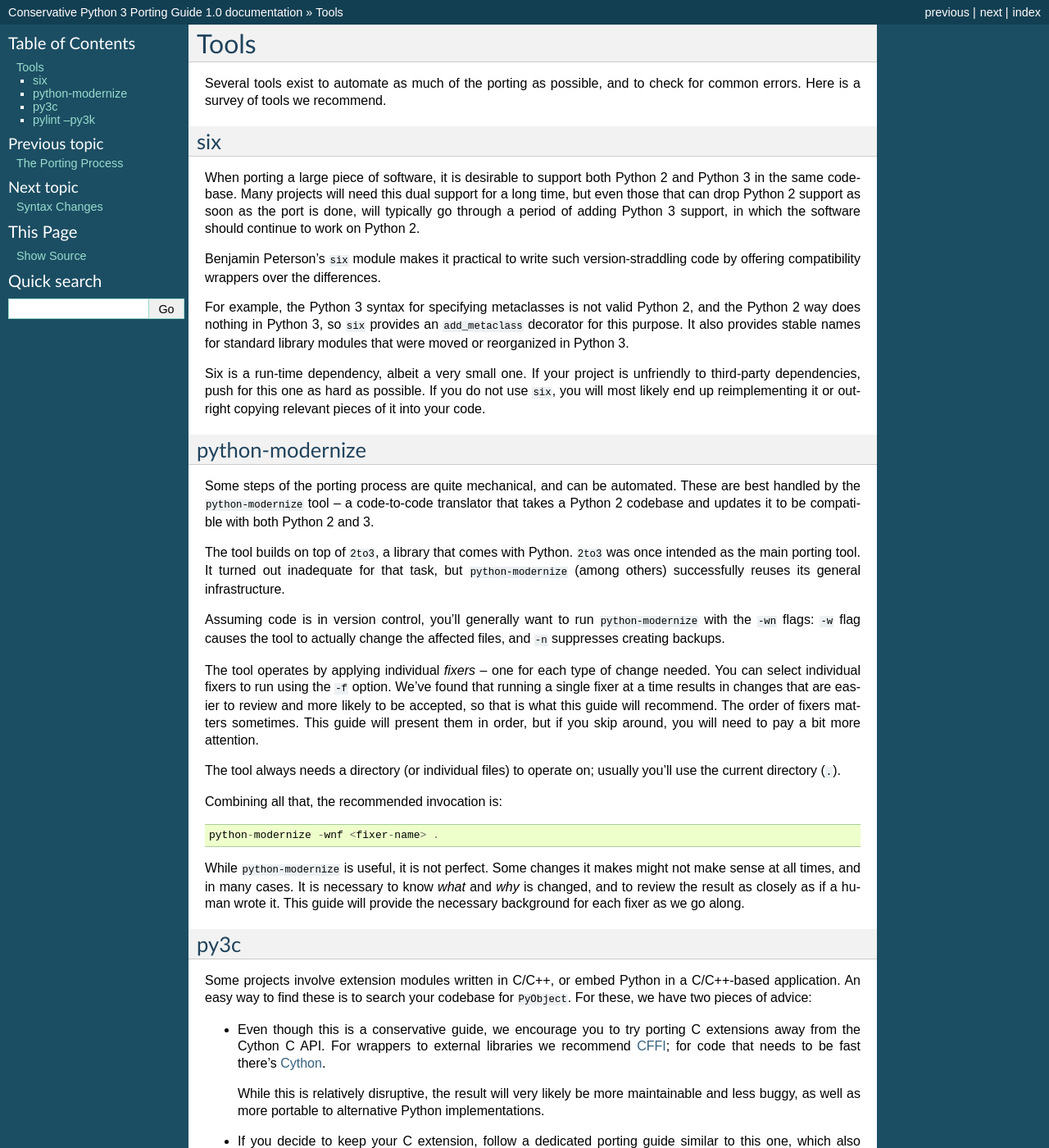
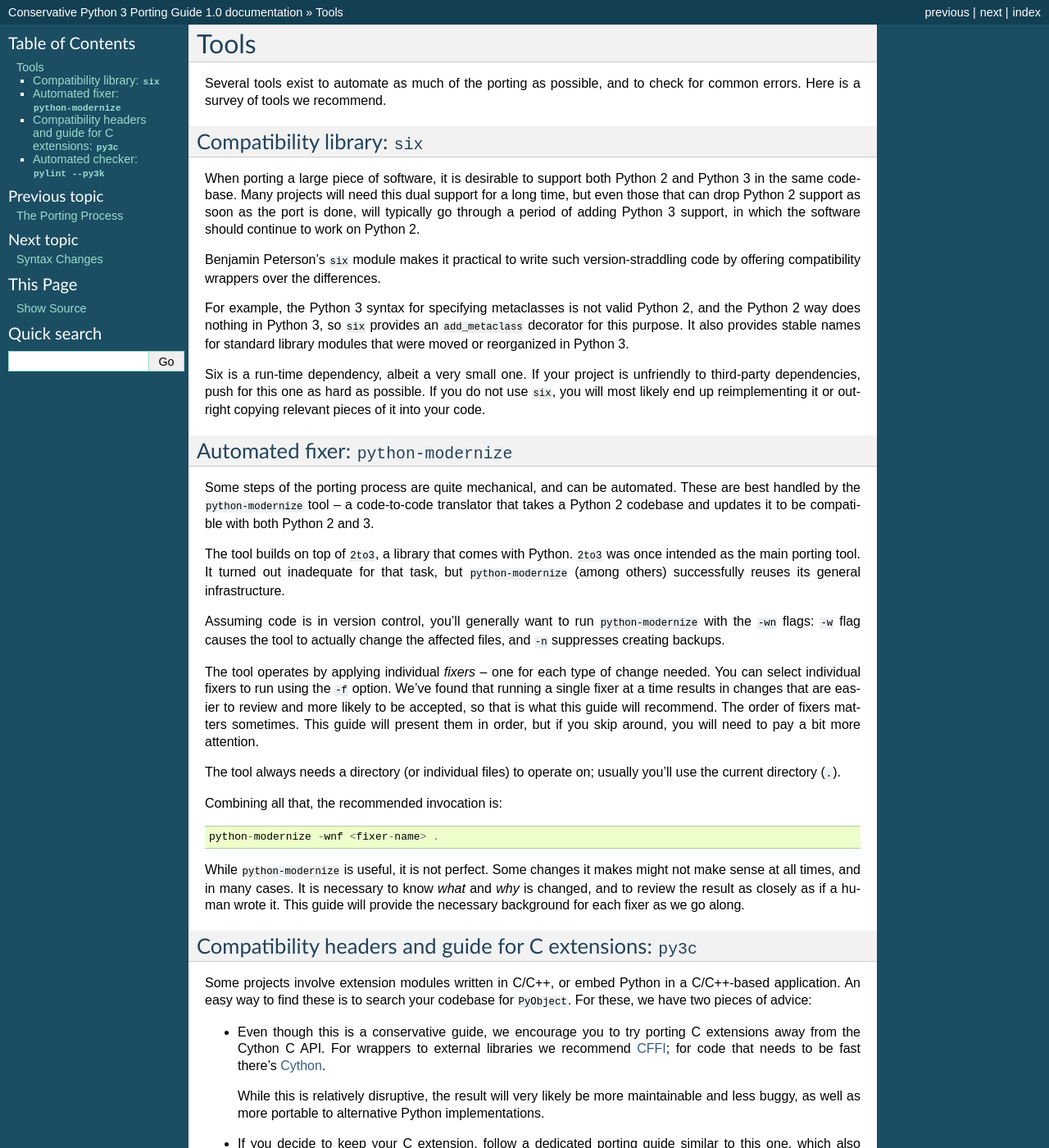
Before and after one commit to fedora-python/portingguide, a Sphinx documentation site: the page built from source/tools.rst, in a window 1280 px wide and 1400 px high. Shown: the whole window at 82% size. Built offline with Sphinx 7.4.7, drawn with Linux system fonts in a browser that asks for light colours; some of the changed text lies outside the part shown.

Commit message:
Add more text to tool headings, give names as code
Fixes: https://github.com/fedora-python/portingguide/issues/18

```diff
--- a/source/tools.rst
+++ b/source/tools.rst
@@ -8,8 +8,8 @@
 
 .. _six:
 
-six
----
+Compatibility library: ``six``
+------------------------------
 
 When porting a large piece of software, it is desirable to support both
 Python 2 and Python 3 in the same codebase.
@@ -37,8 +37,8 @@
 
 .. _python-modernize:
 
-python-modernize
-----------------
+Automated fixer: ``python-modernize``
+-------------------------------------
 
 Some steps of the porting process are quite mechanical, and can be automated.
 These are best handled by the ``python-modernize`` tool – a code-to-code
@@ -77,8 +77,8 @@
 go along.
 
 
-py3c
-----
+Compatibility headers and guide for C extensions: ``py3c``
+----------------------------------------------------------
 
 Some projects involve extension modules written in C/C++, or embed Python in
 a C/C++-based application.
@@ -102,8 +102,8 @@
   extensions: `py3c`_.
 
 
-pylint --py3k
--------------
+Automated checker: ``pylint --py3k``
+------------------------------------
 
 Pylint is a static code analyzer that can catch mistakes such as
 initialized variables, unused imports, and duplicated code.
```
